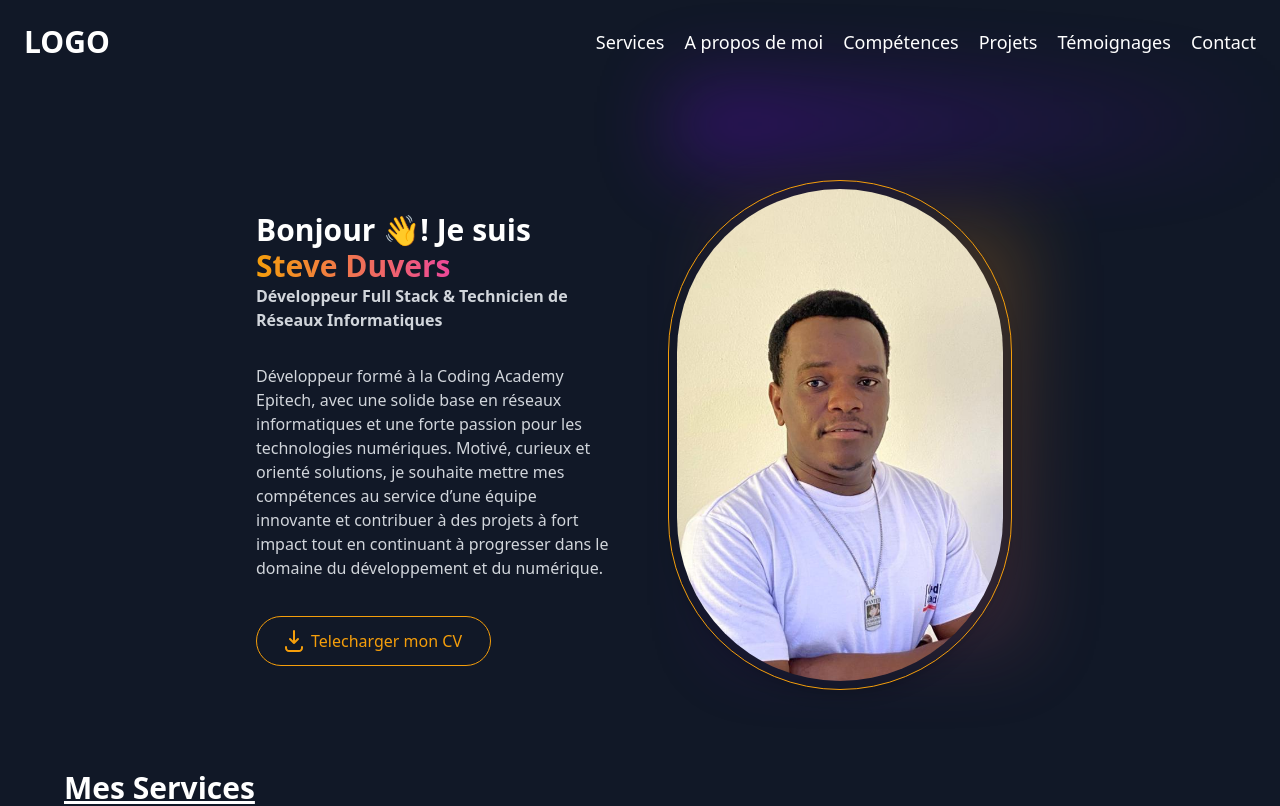
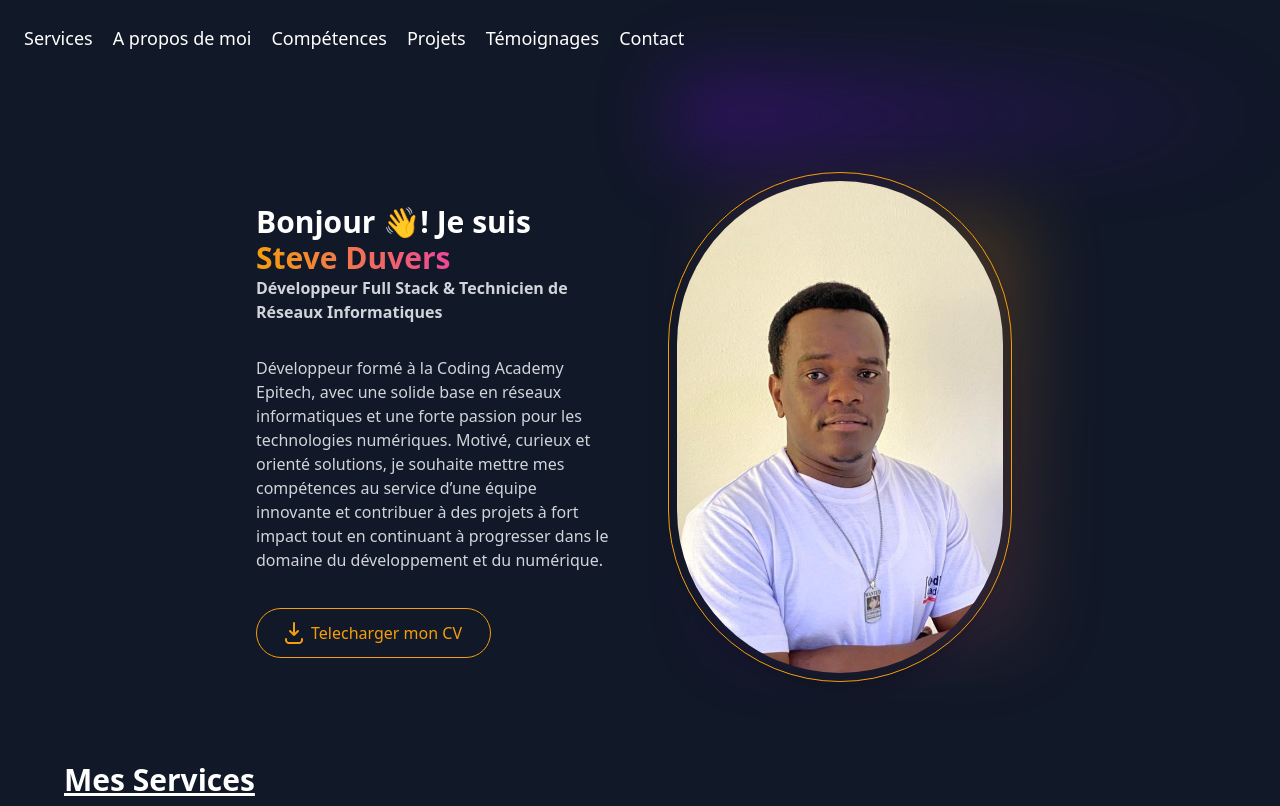
Before and after one commit to ssteevy/my-portfolio, a Vue app: page / in a window 1280 px wide. Shown: the top 806 px of the page. Built offline with nearby package versions, Linux system fonts and the light colour scheme.

Commit message:
fix: add fix navbar

```diff
--- a/src/components/NavBar.vue
+++ b/src/components/NavBar.vue
@@ -1,6 +1,6 @@
 <template>
     <header class="flex justify-between items-center p-6 bg-opacity-50 relative z-20 ">
-        <div class="text-white text-3xl font-bold">LOGO</div>
+        <!-- <div class="text-white text-3xl font-bold">LOGO</div> -->
         <!-- Mobile Toggle button -->
         <div class="md:hidden z-30">
             <button type="button"
```
